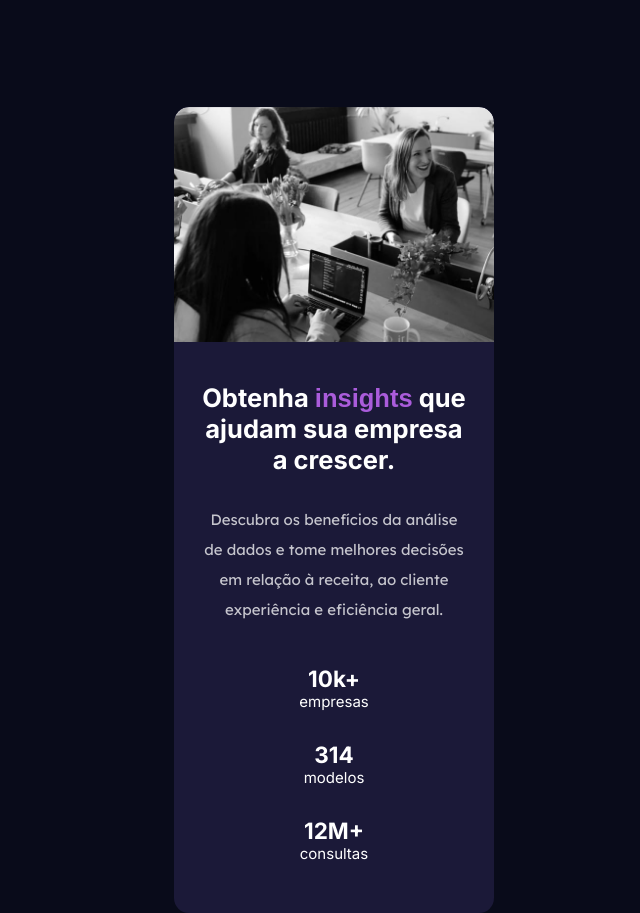
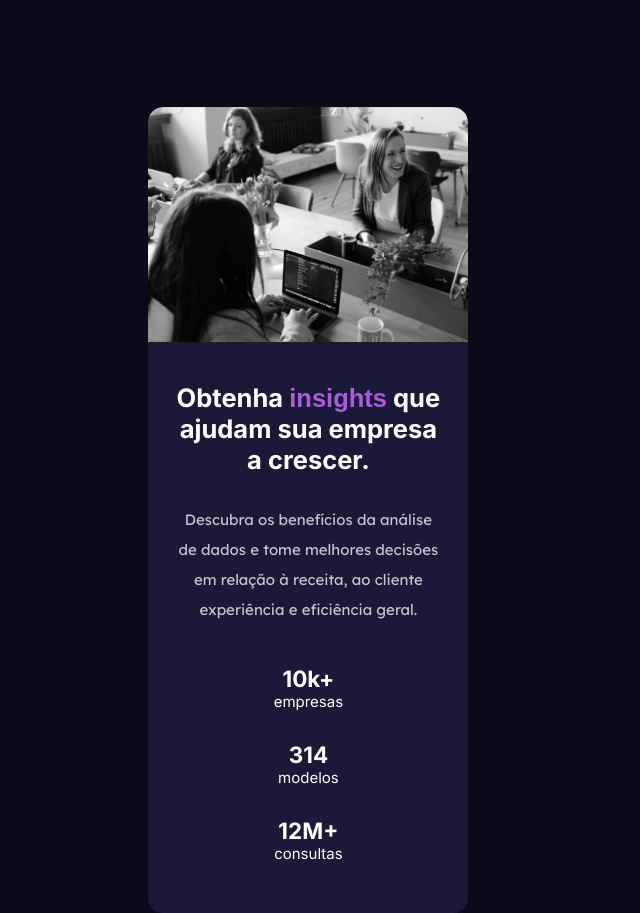
Before and after one commit to guilhermegiovani/Projetos, a plain HTML site: page projeto-2/index.html in a window 1280 px wide. Shown: the whole page, without its empty margins (306-946 px from the left). Drawn offline with Linux system fonts and the light colour scheme.

Commit message:
projeto 2

```diff
--- /dev/null
+++ b/projeto-2/estilos/media.css
@@ -0,0 +1 @@
+@charset "UTF-8";
--- a/projeto-2/estilos/style.css
+++ b/projeto-2/estilos/style.css
@@ -17,7 +17,7 @@
 }
 
 body {
-    width: 100vw;
+    width: 96vw;
     height: 100vh;
     background-color: hsl(233, 47%, 7%);
     font-size: 15px;
@@ -25,7 +25,7 @@ body {
 
 main {
     position: relative;
-    width: 100vw;
+    width: 96vw;
     height: 100vh;
     background-color: hsl(233, 47%, 7%)
 }
--- a/projeto-2/index.html
+++ b/projeto-2/index.html
@@ -7,6 +7,8 @@
   <link rel="icon" type="image/png" sizes="32x32" href="./images/favicon-32x32.png">
 
   <link rel="stylesheet" href="estilos/style.css">
+
+  <link rel="stylesheet" href="estilos/media.css">
 
   <title>Componente do cartão de visualização de estatísticas</title>
 
```
